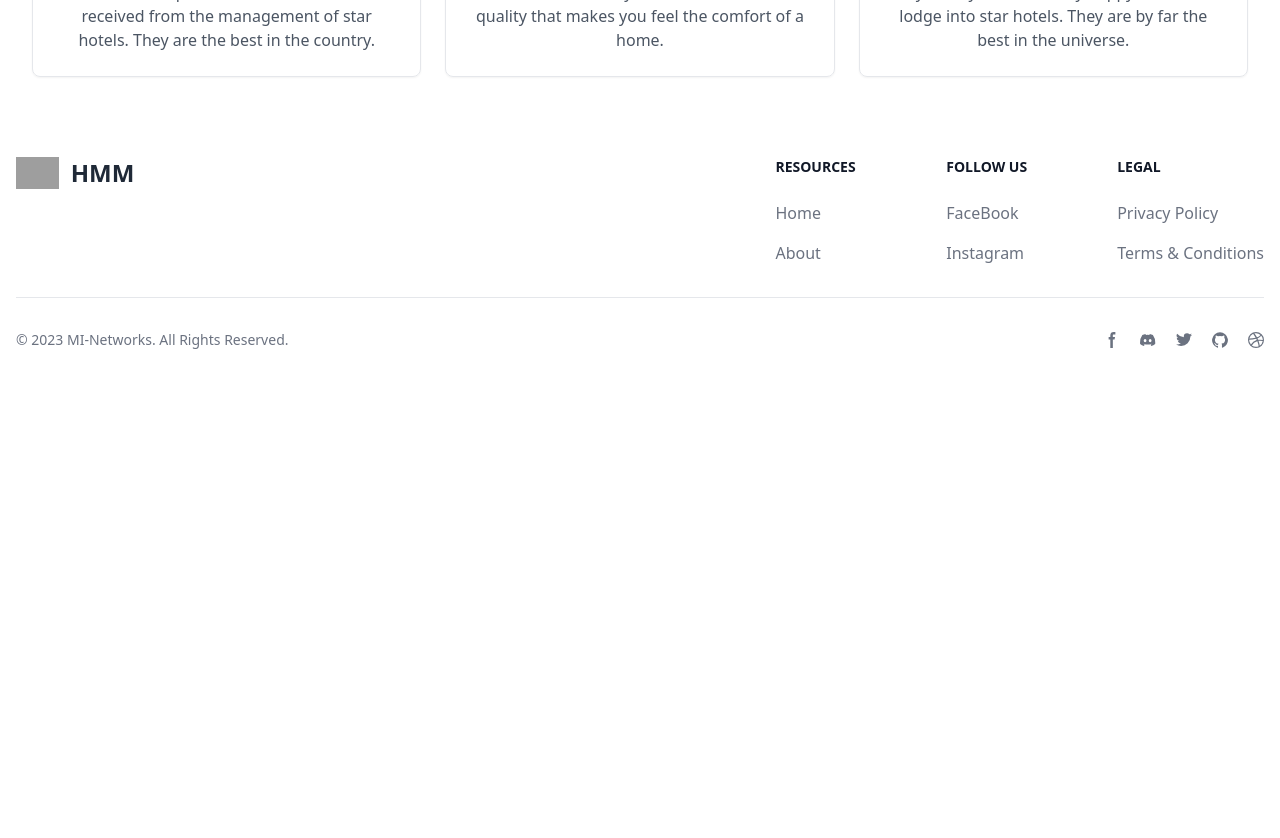
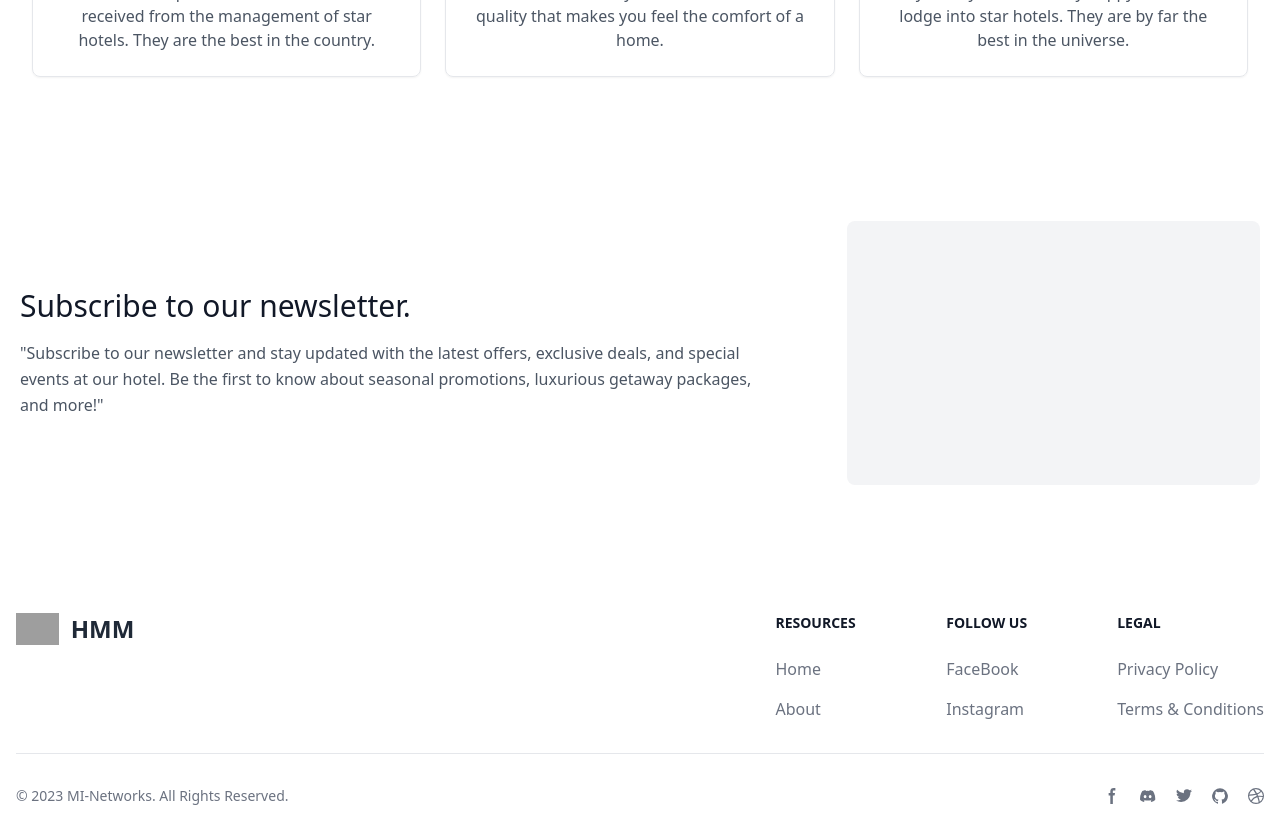
Before and after one commit to Innocent-Developer/HMM, a React (Create React App) app: page / in a window 1280 px wide. Shown: the part 4540-5378 px from the top of the page. Before the commit the page ends 4922 px from the top, so only its background shows below. Built offline with nearby package versions, Linux system fonts and the light colour scheme; grey boxes are pictures that could not be loaded.

Commit message:
2/5/2025

```diff
--- a/src/App.js
+++ b/src/App.js
@@ -12,6 +12,8 @@ import { Signup } from './Pages/Signup';
 import { Login } from './Pages/Login';
 import AOS from 'aos';
 import 'aos/dist/aos.css';
+import { Updates } from './Pages/Updates';
+import Contact from './Pages/Contactus';
 
 AOS.init();
 
@@ -26,6 +28,7 @@ export const App = () => {
           <CArds />
           <Gallery />
           <ClientReviews />
+          <Updates />
 
         </>} />
         <Route path="/home" element={<>
@@ -34,15 +37,18 @@ export const App = () => {
           <CArds />
           <Gallery />
           <ClientReviews />
+          <Updates />
 
         </>} />
         <Route path="/about" element={<About />} />
         <Route path="/services" element={<>
           <CArds />
         </>} />
-        <Route path="/Book-Now" element={<><HotelBookingForm /></>} />
+        <Route path="/Book-Now" element={<><Login /></>} />
+        <Route path="/Book-Now/:id" element={<><HotelBookingForm /></>} />
         <Route path="/account/login" element={<><Login /></>} />
         <Route path="/account/signup" element={<><Signup /></>} />
+        <Route path="/contact" element={<><Contact /></>} />
       </Routes>
       <Footer />
     </Router>
--- a/src/Compontents/Navbar.jsx
+++ b/src/Compontents/Navbar.jsx
@@ -55,9 +55,13 @@ const Navbar = () => {
           className={`${isOpen ? "block" : "hidden"} w-full md:block md:w-auto`}
         >
           <ul className="font-medium flex flex-col p-4 md:p-0 mt-4 border border-gray-100 rounded-lg bg-gray-50 md:flex-row md:space-x-8 rtl:space-x-reverse md:mt-0 md:border-0 md:bg-white dark:bg-gray-800 md:dark:bg-gray-900 dark:border-gray-700">
-            {["Home", "About", "Services", "Contact" ,"Book-Now"].map((item) => (
+            {["Home", "About", "Services", "Contact", "Book-Now"].map(
+              (item) => (
                 <li key={item}>
                   <NavLink
+                    data-aos="fade-right"
+                    data-aos-offset="300"
+                    data-aos-easing="ease-in-sine"
                     to={`/${item.toLowerCase()}`}
                     onClick={closeMenu}
                     className={({ isActive }) =>
@@ -71,7 +75,8 @@ const Navbar = () => {
                     {item}
                   </NavLink>
                 </li>
-            ))}
+              )
+            )}
           </ul>
         </div>
       </div>
--- a/src/Pages/Booking.jsx
+++ b/src/Pages/Booking.jsx
@@ -2,6 +2,7 @@ import React, { useState } from "react";
 import { Loader2 } from 'lucide-react';
 import { ToastContainer, toast } from 'react-toastify';
 import 'react-toastify/dist/ReactToastify.css';
+import { useParams } from "react-router-dom";
 
 export default function HotelBookingForm() {
   const [checkIn, setCheckIn] = useState("");
@@ -13,6 +14,8 @@ export default function HotelBookingForm() {
   const [nonSmoking, setNonSmoking] = useState(false);
   const [message, setMessage] = useState("");
   const [loading, setLoading] = useState(false);
+  const {id} =useParams();
+
 
   const handleSubmit = (e) => {
     e.preventDefault();
@@ -29,6 +32,7 @@ export default function HotelBookingForm() {
         nonSmoking,
         message,
       });
+      console.log(id);
       setLoading(false);
       toast.success("Booking Successful!");
       // localStorage.removeItem("userData");
--- a/src/Pages/CArds.jsx
+++ b/src/Pages/CArds.jsx
@@ -1,8 +1,9 @@
 import React from "react";
+import"./custom.css";
 
 export const CArds = () => {
   return (
-    <div className="bg-gradient-to-b  p-6">
+    <div id="card-page" className="bg-gradient-to-b  p-6 " >
       <section class="text-gray-600 body-font ">
         <div class="container px-5 py-24 mx-auto">
           <div class="flex flex-wrap -m-4">
--- /dev/null
+++ b/src/Pages/Contactus.jsx
@@ -0,0 +1,140 @@
+import React from 'react';
+import styled from 'styled-components';
+
+const Contact = () => {
+  return (
+    <StyledWrapper>
+      <form className="form">
+        <h2>Contact Us</h2>
+        <div className="flex">
+          <label>
+            <input required type="text" className="input" />
+            <span>First Name</span>
+          </label>
+          <label>
+            <input required type="text" className="input" />
+            <span>Last Name</span>
+          </label>
+        </div>
+        <label>
+          <input required type="email" className="input" />
+          <span>Email</span>
+        </label>
+        <label>
+          <input required type="tel" className="input" />
+          <span>Contact Number</span>
+        </label>
+        <label>
+          <textarea required rows={4} className="textarea" defaultValue={""} />
+          <span>Message</span>
+        </label>
+        <button type="submit" className="button-gradient">Submit</button>
+      </form>
+    </StyledWrapper>
+  );
+}
+
+const StyledWrapper = styled.div`
+  display: flex;
+  justify-content: center;
+  align-items: center;
+  min-height: 100vh;
+  background: linear-gradient(135deg, #ece9e6, #ffffff);
+  padding: 20px;
+
+  .form {
+    background: #fff;
+    padding: 30px;
+    border-radius: 20px;
+    box-shadow: 0 4px 20px rgba(0, 0, 0, 0.1);
+    max-width: 400px;
+    width: 100%;
+    display: flex;
+    flex-direction: column;
+    gap: 15px;
+  }
+
+  h2 {
+    text-align: center;
+    color: #333;
+    margin-bottom: 10px;
+  }
+
+  .flex {
+    display: flex;
+    gap: 10px;
+    flex-wrap: wrap;
+  }
+
+  .flex label {
+    flex: 1 1 calc(50% - 10px);
+    min-width: 140px;
+  }
+
+  label {
+    position: relative;
+    width: 100%;
+  }
+
+  .input, .textarea {
+    width: 100%;
+    padding: 12px;
+    border: 1px solid #ccc;
+    border-radius: 10px;
+    outline: none;
+    transition: all 0.3s;
+  }
+
+  .input:focus, .textarea:focus {
+    border-color: #6c63ff;
+    box-shadow: 0 0 8px rgba(108, 99, 255, 0.5);
+  }
+
+  span {
+    position: absolute;
+    left: 15px;
+    top: 14px;
+    background: white;
+    padding: 0 4px;
+    transition: 0.3s;
+    color: #888;
+    pointer-events: none;
+  }
+
+  .input:focus + span, .textarea:focus + span, .input:not(:placeholder-shown) + span, .textarea:not(:placeholder-shown) + span {
+    top: -8px;
+    left: 10px;
+    font-size: 0.8em;
+    color: #6c63ff;
+  }
+
+  .button-gradient {
+    padding: 12px;
+    background: linear-gradient(90deg, #6c63ff, #8e44ad);
+    color: white;
+    border: none;
+    border-radius: 25px;
+    cursor: pointer;
+    transition: background 0.4s;
+  }
+
+  .button-gradient:hover {
+    background: linear-gradient(90deg, #8e44ad, #6c63ff);
+  }
+
+  @media (max-width: 480px) {
+    .form {
+      padding: 20px;
+    }
+
+    .flex {
+      flex-direction: column;
+    }
+
+    .flex label {
+      flex: 1 1 100%;
+    }
+  }
+`;
+
+export default Contact;
--- a/src/Pages/Login.jsx
+++ b/src/Pages/Login.jsx
@@ -8,6 +8,7 @@ export const Login = () => {
   const [signin, setSignin] = useState({ email: "", password: "" });
   const navigate = useNavigate();
   const [loading, setLoading] = useState(false);
+  const id=`testidmail`;
 
   // Check if user is already logged in
   useEffect(() => {
@@ -44,7 +45,7 @@ export const Login = () => {
       });
 
       setSignin({ email: "", password: "" });
-      navigate(`/Book-Now`);
+      navigate(`/Book-Now/${id}`);
     }, 2000);
   };
 
--- /dev/null
+++ b/src/Pages/Mailbox.jsx
@@ -0,0 +1,97 @@
+import React from "react";
+import styled from "styled-components";
+
+const Form = () => {
+  return (
+    <StyledWrapper>
+      <div className="subscribe" data-aos="fade-up" data-aos-duration="3000">
+        <p>SUBSCRIBE</p>
+        <input
+          placeholder="Your e-mail"
+          className="subscribe-input"
+          name="email"
+          type="email"
+        />
+        <br />
+        <div className="submit-btn">SUBMIT</div>
+      </div>
+    </StyledWrapper>
+  );
+};
+
+const StyledWrapper = styled.div`
+  .subscribe {
+    position: relative;
+    height: 200px;
+    width: 300px;
+    padding: 40px;
+    background-color: #fff;
+    border-radius: 4px;
+    color: #333;
+    box-shadow: 0px 0px 60px 5px rgba(0, 0, 0, 0.4);
+  }
+
+  .subscribe:after {
+    position: absolute;
+    content: "";
+    right: -10px;
+    bottom: 18px;
+    width: 0;
+    height: 0;
+    border-left: 0px solid transparent;
+    border-right: 10px solid transparent;
+    border-bottom: 10px solid #1a044e;
+  }
+
+  .subscribe p {
+    text-align: center;
+    font-size: 25px;
+    font-weight: bold;
+    letter-spacing: 4px;
+    line-height: 24px;
+  }
+
+  .subscribe input {
+    position: absolute;
+    bottom: 30px;
+    border: none;
+    border-bottom: 1px solid #d4d4d4;
+    padding: 10px;
+    width: 82%;
+    background: transparent;
+    transition: all 0.25s ease;
+  }
+
+  .subscribe input:focus {
+    outline: none;
+    border-bottom: 1px solid #0d095e;
+    font-family: "Gill Sans", "Gill Sans MT", Calibri, "Trebuchet MS",
+      "sans-serif";
+  }
+
+  .subscribe .submit-btn {
+    position: absolute;
+    border-radius: 30px;
+    border-bottom-right-radius: 0;
+    border-top-right-radius: 0;
+    background-color: #0f0092;
+    color: #fff;
+    padding: 12px 25px;
+    display: inline-block;
+    font-size: 12px;
+    font-weight: bold;
+    letter-spacing: 5px;
+    right: -10px;
+    bottom: -20px;
+    cursor: pointer;
+    transition: all 0.25s ease;
+    box-shadow: -5px 6px 20px 0px rgba(26, 26, 26, 0.4);
+  }
+
+  .subscribe .submit-btn:hover {
+    background-color: #07013d;
+    box-shadow: -5px 6px 20px 0px rgba(88, 88, 88, 0.569);
+  }
+`;
+
+export default Form;
--- /dev/null
+++ b/src/Pages/Updates.jsx
@@ -0,0 +1,27 @@
+import React from "react";
+import Form from "./Mailbox";
+
+export const Updates = () => {
+  return (
+    <div>
+      <section class="text-gray-600 body-font">
+        <div class="container px-5 py-24 mx-auto flex flex-wrap items-center">
+          <div class="lg:w-3/5 md:w-1/2 md:pr-16 lg:pr-0 pr-0">
+            <h1 class="title-font font-medium text-3xl text-gray-900">
+              Subscribe to our newsletter.
+            </h1>
+            <p class="leading-relaxed mt-4">
+              "Subscribe to our newsletter and stay updated with the latest
+              offers, exclusive deals, and special events at our hotel. Be the
+              first to know about seasonal promotions, luxurious getaway
+              packages, and more!"
+            </p>
+          </div>
+          <div class="lg:w-2/6 md:w-1/2 bg-gray-100 rounded-lg p-8 flex flex-col md:ml-auto w-full mt-10 md:mt-0">
+            <Form />
+          </div>
+        </div>
+      </section>
+    </div>
+  );
+};
```
Also changed, not shown: src/Pages/custom.css (added). Lines whose indentation alone changed are shown as unchanged.
